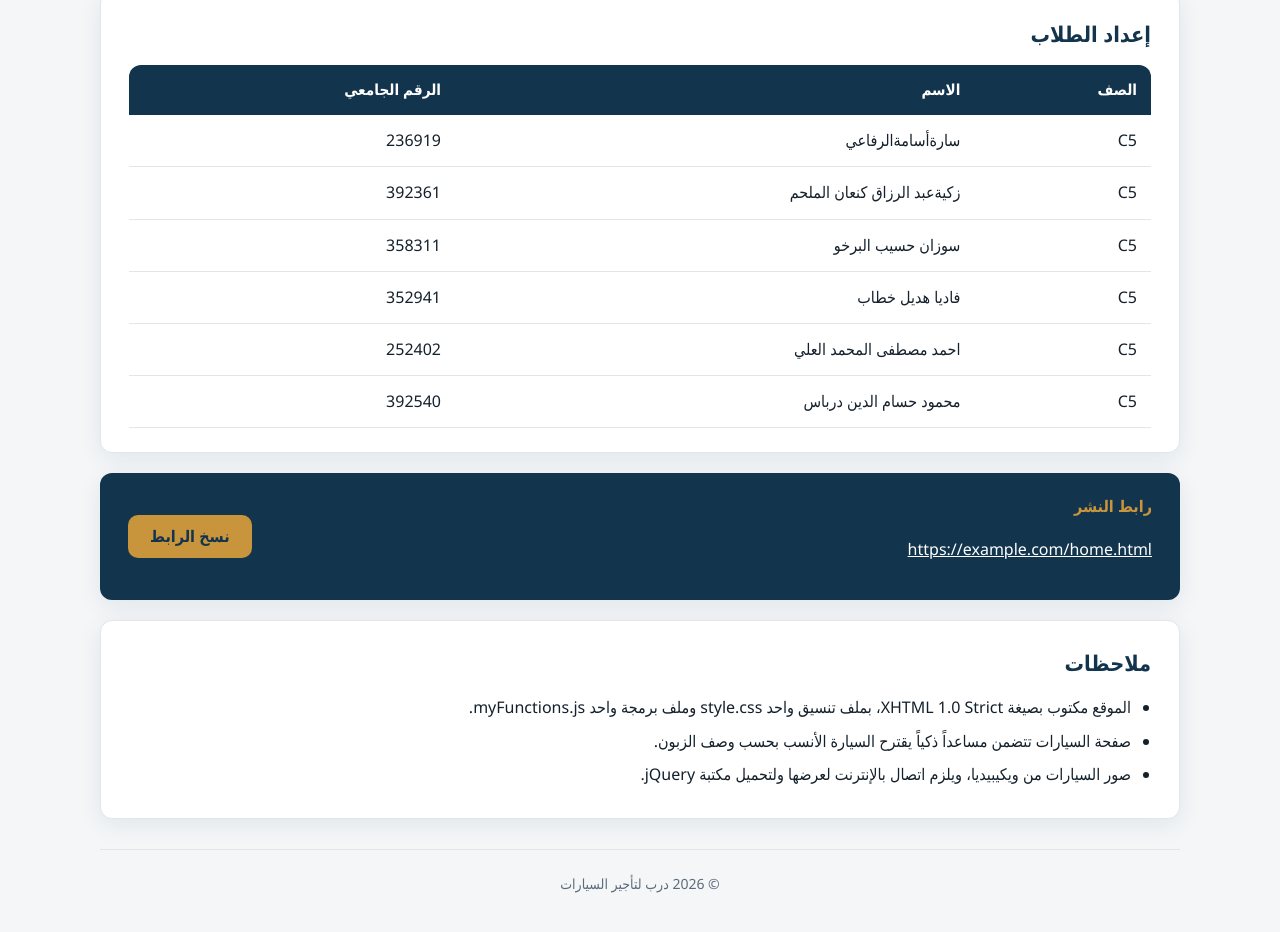
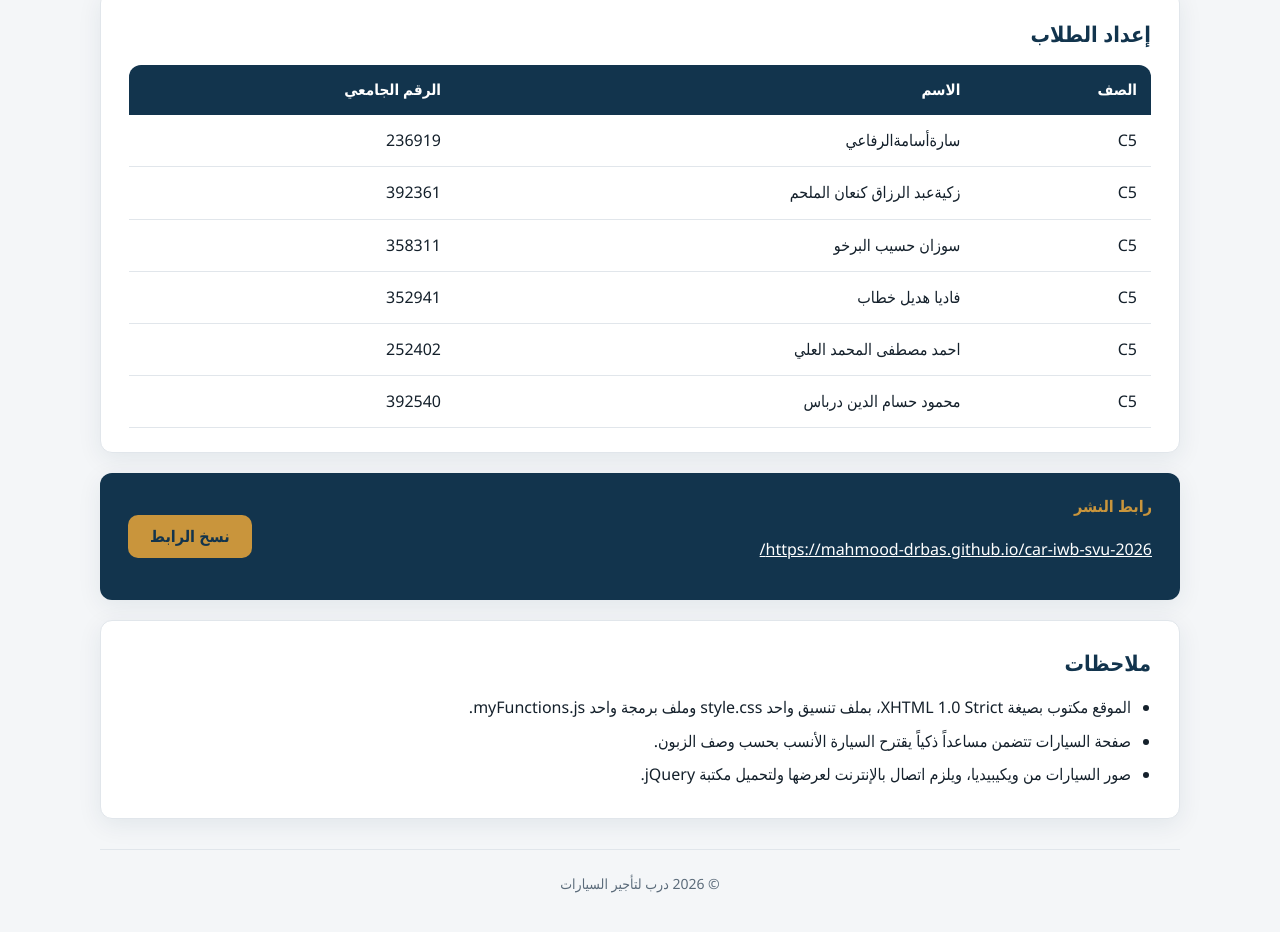
Before and after one commit to Mahmood-Drbas/car-iwb-svu-2026, a plain HTML site: page index.html in a window 1280 px wide. Shown: the part 471-1403 px from the top of the page. Drawn offline with nearby package versions, Linux system fonts and the light colour scheme.

Commit message:
Update publication link in index.html

```diff
--- a/index.html
+++ b/index.html
@@ -54,7 +54,7 @@
   <div class="publish-bar spaced">
       <div>
           <div class="label">رابط النشر</div>
-          <p><a href="">https://example.com/home.html</a></p>
+          <p><a href="">https://mahmood-drbas.github.io/car-iwb-svu-2026/</a></p>
       </div>
     <button type="button" id="copyLink" class="btn gold">نسخ الرابط</button>
   </div>
```
